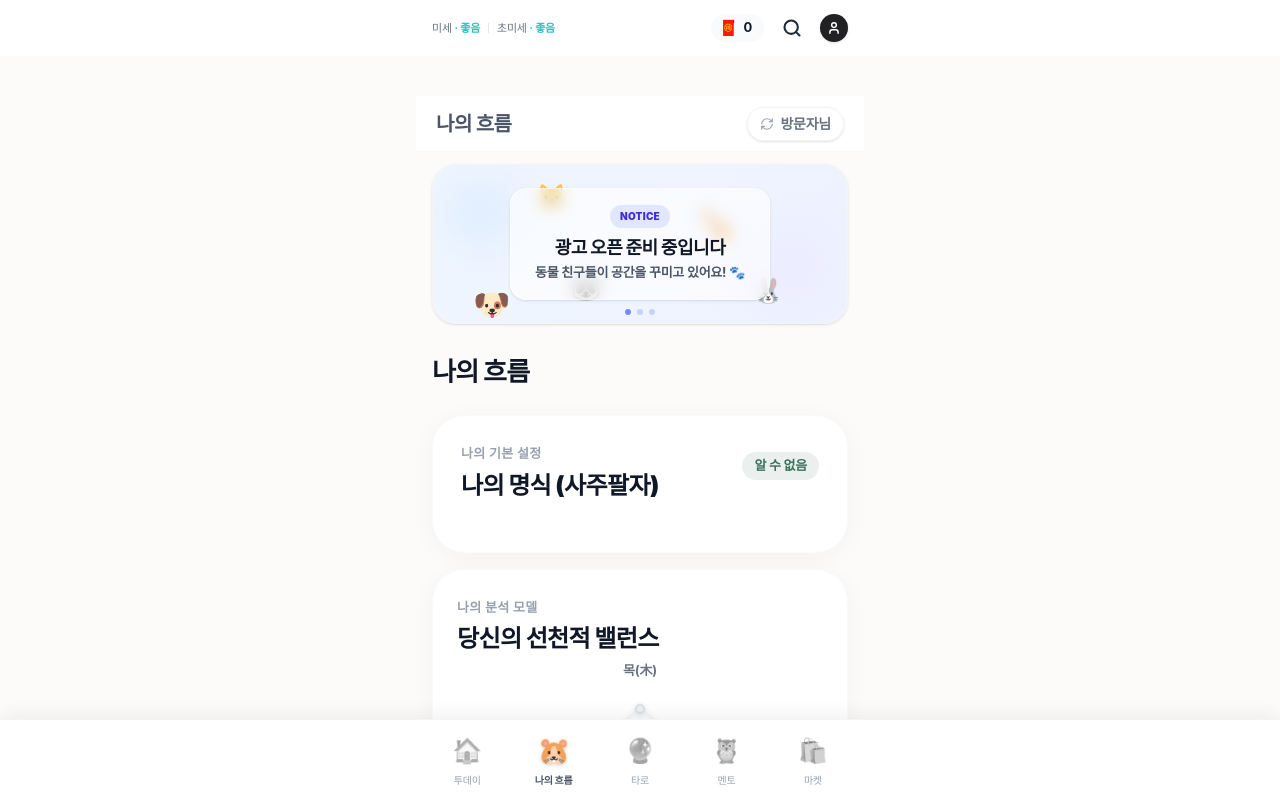
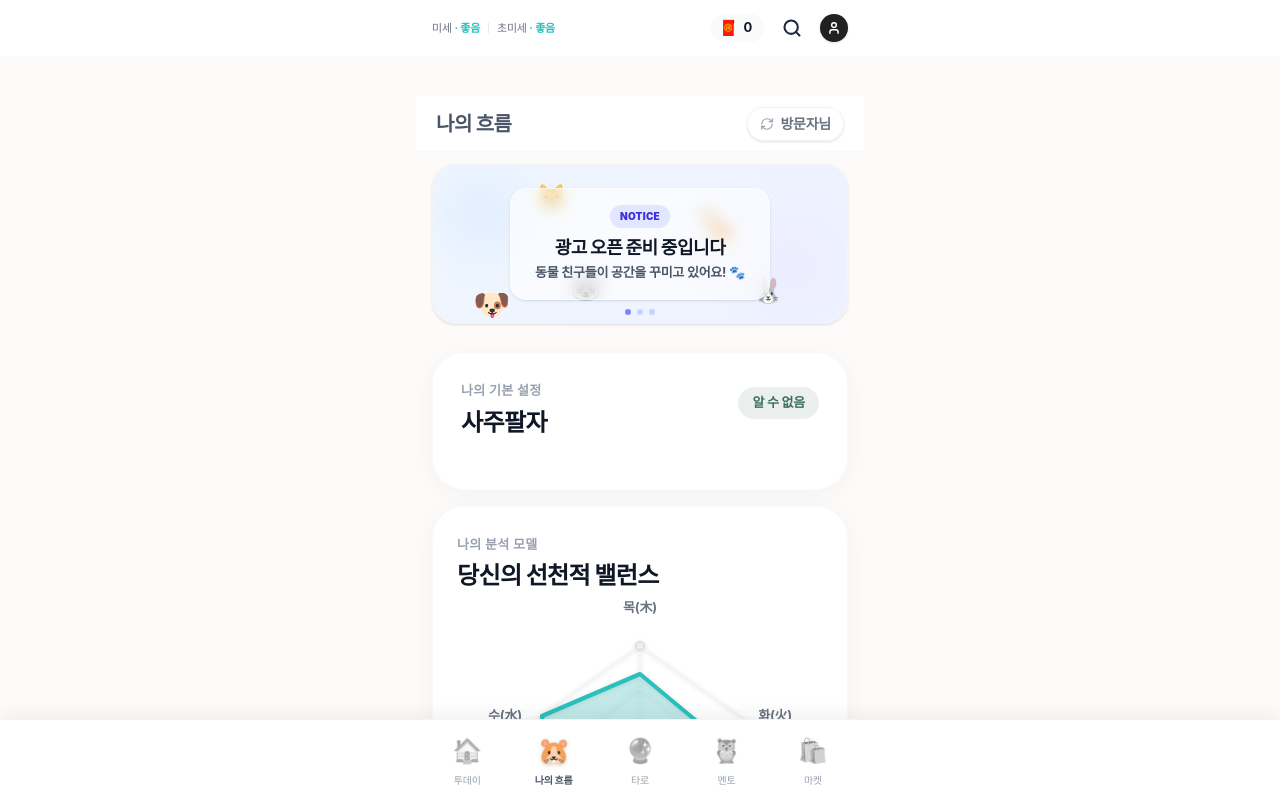
Before and after one commit to kimhoon0612-dev/saju-web, a Next.js app in the folder frontend/: page /saju in a window 1280 px wide. Shown: the top 798 px of the page. Built offline with nearby package versions, Linux system fonts and the light colour scheme; a web font is replaced by a local one.

Commit message:
Refine saju hub: deduplicate title rename grid fix width of indicator and unify Hanja font to sans-serif

```diff
--- a/frontend/src/app/saju/page.tsx
+++ b/frontend/src/app/saju/page.tsx
@@ -434,18 +434,16 @@ export default function FortuneHubPage() {
                 </div>
                 {/* Main Content Areas */}
                 <div className="flex-1 w-full pt-4 pb-32">
-                    <h1 className="text-[26px] font-black tracking-tight text-gray-900 mb-6">나의 흐름</h1>
-
                     <div className="flex flex-col gap-4">
                         {/* Bazi Grid Injected */}
                         {/* Bazi Grid (8 Pillars) instead of Green Banner Image Area */}
                         <div className="bg-white rounded-[32px] p-6 pt-7 shadow-[0_4px_24px_rgba(0,0,0,0.04)] border border-gray-50 flex flex-col items-center">
-                            <div className="flex justify-between items-start w-full mb-6 px-1">
+                            <div className="flex justify-between items-start w-full mb-6 px-1 gap-2">
                                 <div>
                                     <div className="text-[13px] text-gray-400 font-bold mb-1 tracking-wide">나의 기본 설정</div>
-                                    <h2 className="text-[24px] font-black tracking-tight text-gray-900">나의 명식 (사주팔자)</h2>
+                                    <h2 className="text-[24px] font-black tracking-tight text-gray-900">사주팔자</h2>
                                 </div>
-                                <span className="text-[13px] font-bold text-[#3B705C] bg-[#3B705C]/10 px-3 py-1 rounded-full mt-2">{sajuStrength}</span>
+                                <span className="text-[13px] font-bold text-[#3B705C] bg-[#3B705C]/10 px-3.5 py-1.5 rounded-full mt-1.5 whitespace-nowrap shrink-0">{sajuStrength}</span>
                             </div>
 
                             <div className="flex justify-between w-full h-full max-w-[340px] mx-auto gap-2">
@@ -460,7 +458,7 @@ export default function FortuneHubPage() {
                                         </div>
 
                                         <div className={`w-full aspect-[4/5] ${ELEMENT_COLORS_BG[pillar.data?.heavenly?.element || "earth"]} rounded-[12px] flex flex-col items-center justify-center font-bold mb-2 shadow-sm relative overflow-hidden ring-1 ring-inset ring-black/5`}>
-                                            <div className="text-[26px] leading-none mb-1 font-serif opacity-90">{getHanja(pillar.data?.heavenly?.label)}</div>
+                                            <div className="text-[26px] leading-none mb-1 font-black opacity-90">{getHanja(pillar.data?.heavenly?.label)}</div>
                                             <div className="text-[9px] opacity-70 flex gap-0.5 items-center font-pretendard font-medium">
                                                 <span>{getHangul(pillar.data?.heavenly?.label)}</span>
                                                 <span>·</span>
@@ -469,7 +467,7 @@ export default function FortuneHubPage() {
                                         </div>
 
                                         <div className={`w-full aspect-[4/5] ${ELEMENT_COLORS_BG[pillar.data?.earthly?.element || "earth"]} rounded-[12px] flex flex-col items-center justify-center font-bold shadow-sm relative overflow-hidden mb-3 ring-1 ring-inset ring-black/5`}>
-                                            <div className="text-[26px] leading-none mb-1 font-serif opacity-90">{getHanja(pillar.data?.earthly?.label)}</div>
+                                            <div className="text-[26px] leading-none mb-1 font-black opacity-90">{getHanja(pillar.data?.earthly?.label)}</div>
                                             <div className="text-[9px] opacity-70 flex gap-0.5 items-center font-pretendard font-medium">
                                                 <span>{getHangul(pillar.data?.earthly?.label)}</span>
                                                 <span>·</span>
```
